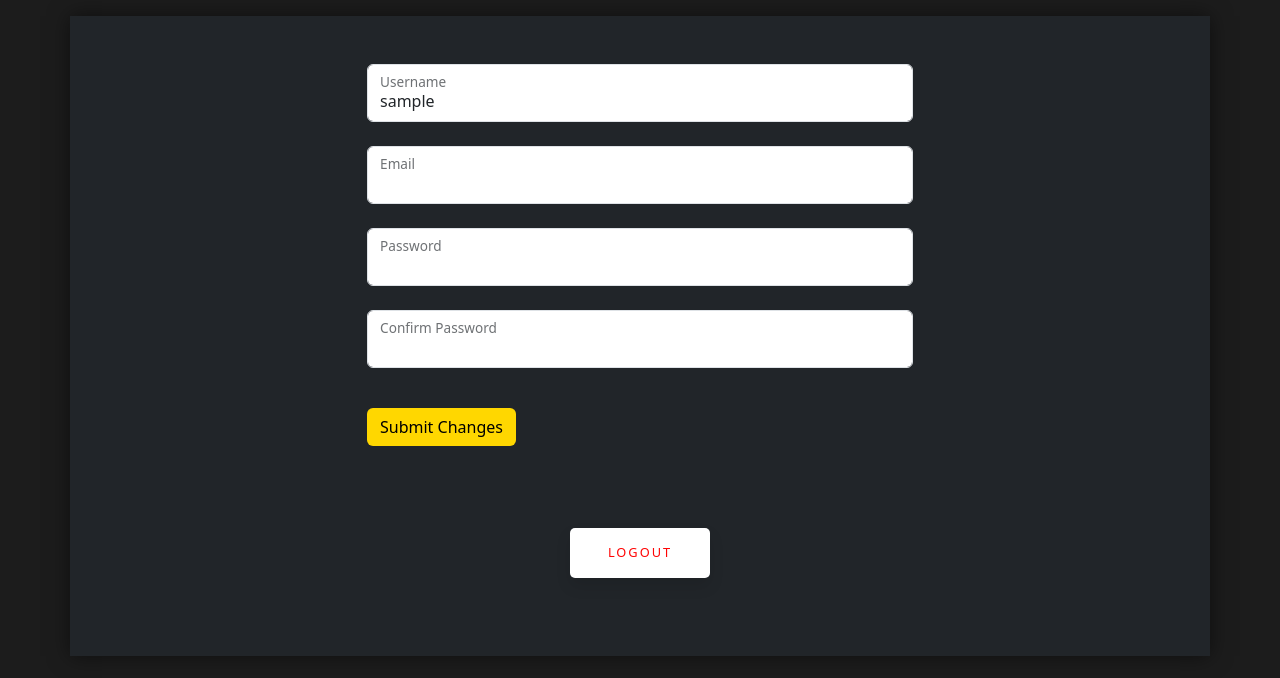
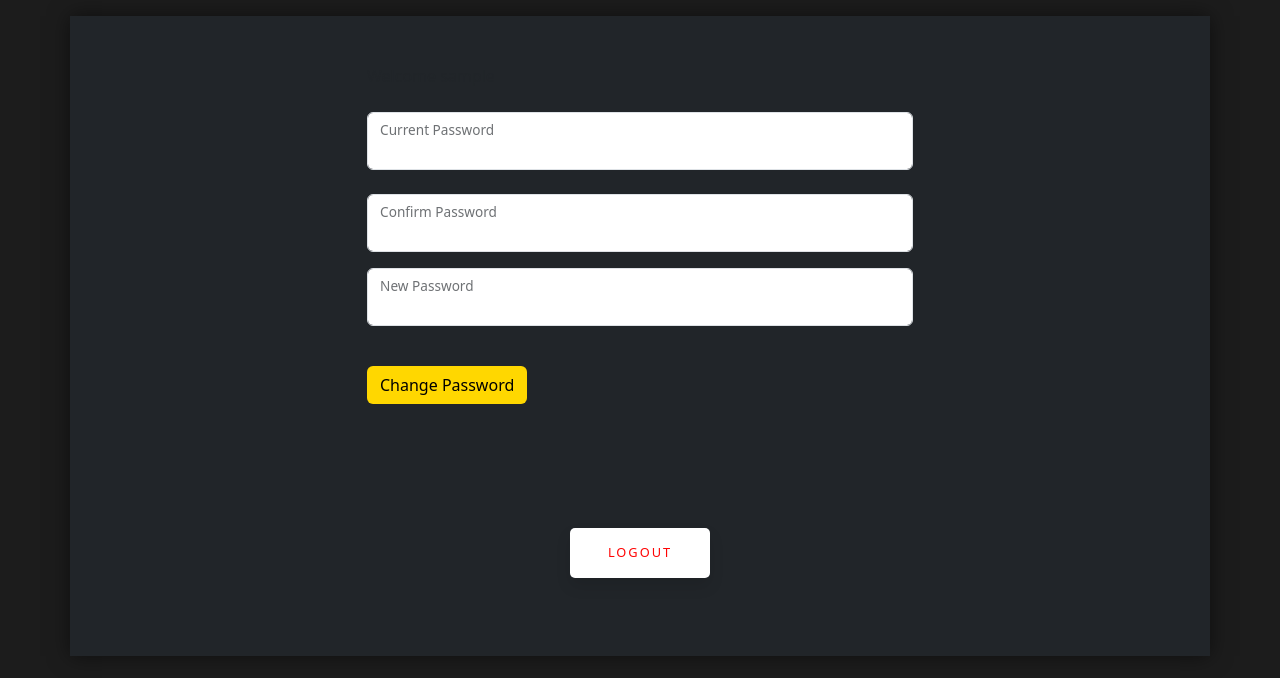
Before and after one commit to Lesamuen/HeroesNeverDice, a Flask app: page /account in a window 1280 px wide. Shown: the part 122-800 px from the top of the page. Run offline with Flask 3, Linux system fonts and the light colour scheme; a user stored in the database is signed in; tables that the repository leaves empty hold one stand-in row (values such as "Sample post"); some libraries are stand-ins or nearby versions.

Commit message:
Account changes
changed accounts page to change passwords only

```diff
--- a/app.py
+++ b/app.py
@@ -144,27 +144,20 @@ def howtoplay():
 def account():
     if request.method == 'POST':
         username = request.form['username']
-        email = request.form['email']
         password = request.form['password']
         confirmPassword = request.form['confirm-password']
 
-        if username:
-            current_user.username = username
-        if email:
-            current_user.email = email
         if password and (password == confirmPassword):
             current_user.password = generate_password_hash(password)
 
         db.session.commit()
         return redirect(url_for(account))
-    return render_template('account.html')
+    return render_template('account.html', user = current_user.username)
 
 #Dungeon display (temp)
 @app.route('/display_dungeon')
 def display_dungeon():
-    images = ['d4.png', 'd6.png', 'd8.png', 'd10.png', 'd12.png', 'd20.png']
-    dice_values =[0, 2, 4, 6, 8, 1]
-    return render_template('dungeon.html', die_images = images, dice_values = dice_values,  builtins=__builtins__)
+    return render_template('dungeon.html')
 
 # Testing pagessssss
 @app.route('/test')
--- a/templates/account.html
+++ b/templates/account.html
@@ -3,34 +3,15 @@
 {% block content %}
 <div class="account-container">
     <form method="POST" action="{{ url_for('account')}}" class="mt-5">
-        <div class="form-group form-floating mb-3 mt-3">
-            <input
-             type="text"
-             name="username"
-             id="username"
-             class="form-control"
-             value="{{current_user.username}}"
-            />
-            <label for="username ">Username</label>
-        </div>
-        <div class="form-group form-floating mb-3 mt-4">
-            <input
-             type="email"
-             name="email"
-             id="email"
-             class="form-control"
-             value="{{current_user.email}}"
-            />
-            <label for="email">Email</label>
-        </div>
+        <p>Welcome {{user}}</p>
         <div class="form-group form-floating mb-3 mt-4">
             <input
              type="password"
-             name="password"
-             id="password"
+             name="current-password"
+             id="current-password"
              class="form-control"
             />
-            <label for="password">Password</label>
+            <label for="current-password">Current Password</label>
         </div>
         <div class="form-group form-floating mb-3 mt-4">
             <input
@@ -41,9 +22,18 @@
             />
             <label for="confirm-password">Confirm Password</label>
         </div>
+        <div class="form-group form-floating mb-3 mt-3">
+          <input
+           type="password"
+           name="new-password"
+           id="new-password"
+           class="form-control"
+          />
+          <label for="new-password">New Password</label>
+      </div>
         <button
          type="submit"
-         class="btn custom-gold btn-md mb-3 mt-4 float-right">Submit Changes</button>
+         class="btn custom-gold btn-md mb-3 mt-4 float-right">Change Password</button>
     </form>
     <div class="wrap">
         <button class="logout-btn" data-bs-toggle="modal" data-bs-target="#confirmlogout">LOGOUT</button>
@@ -65,5 +55,10 @@
           </div>
         </div>
       </div>
+      <script>
+        function logout(){
+          window.location.href = "{{ url_for('logout') }}";
+        }
+      </script>
 </div>
 {% endblock %}
```
Also changed, not shown: templates/dungeonbase.html (+0 -11 lines).
